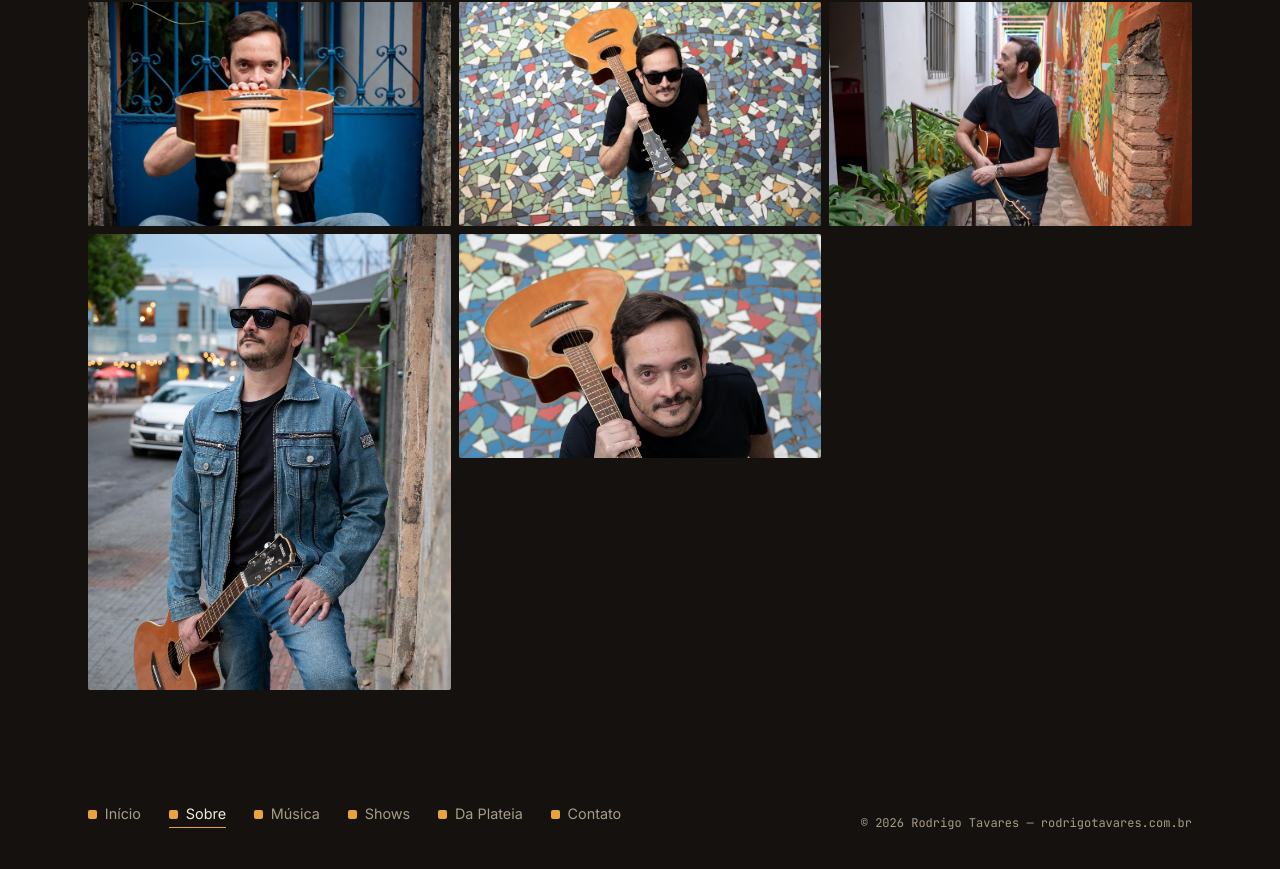
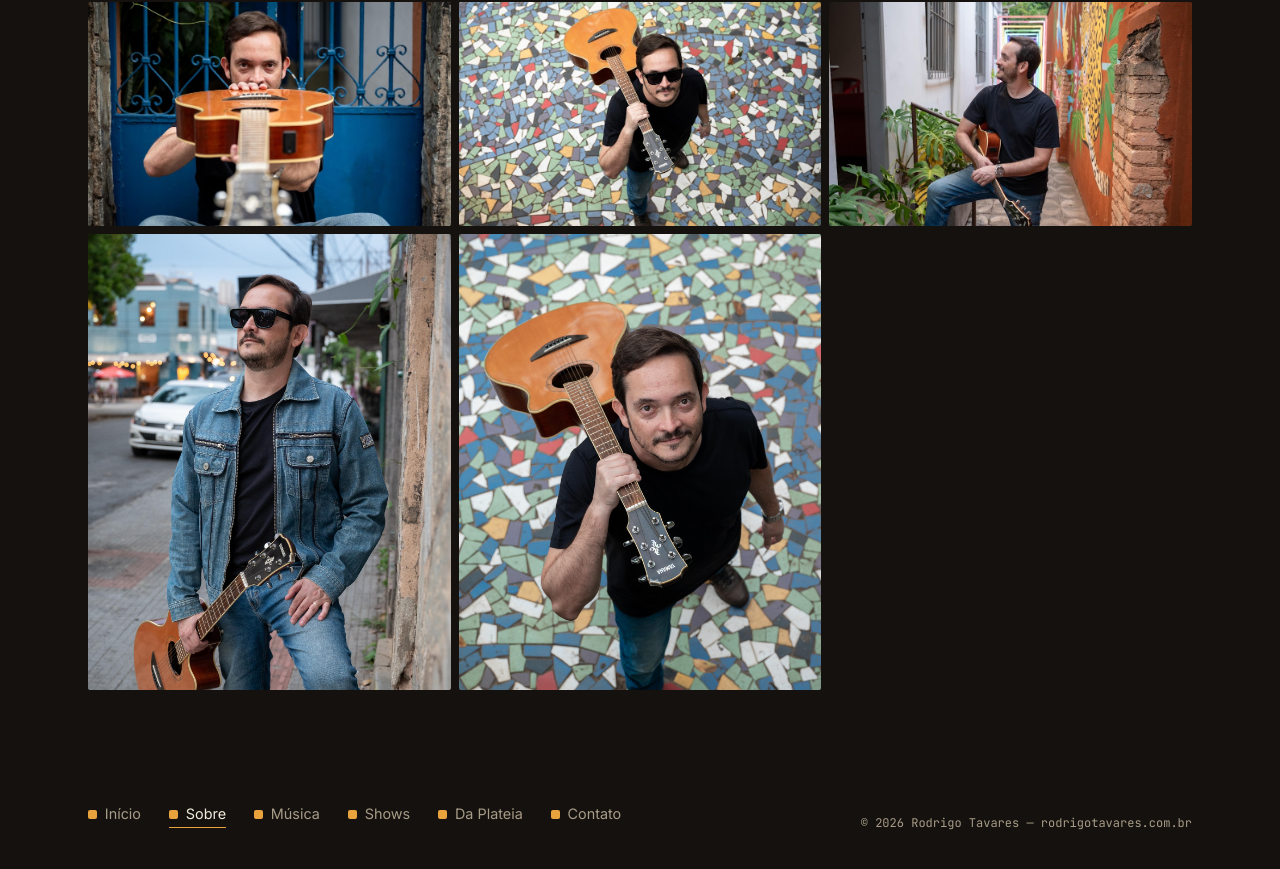
Before and after one commit to rodrigotavares79/rodrigotavares-site, a Next.js app: page /sobre in a window 1280 px wide. Shown: the part 1146-2015 px from the top of the page. Built offline with nearby package versions, Linux system fonts and the light colour scheme.

Commit message:
Update page.tsx

```diff
--- a/app/sobre/page.tsx
+++ b/app/sobre/page.tsx
@@ -10,7 +10,7 @@ const GALERIA: Photo[] = [
   { src: "/gallery/Rodrigo-2.jpg", label: "Foto 2" },
   { src: "/gallery/Rodrigo-4.jpg", label: "Foto 4" },
   { src: "/gallery/Rodrigo-6.jpg", label: "Foto 6", tall: true },
-  { src: "/gallery/Rodrigo-8.jpg", label: "Foto 8" },
+  { src: "/gallery/Rodrigo-8.jpg", label: "Foto 8", tall: true },
 ];
 
 export default function Sobre() {
```
